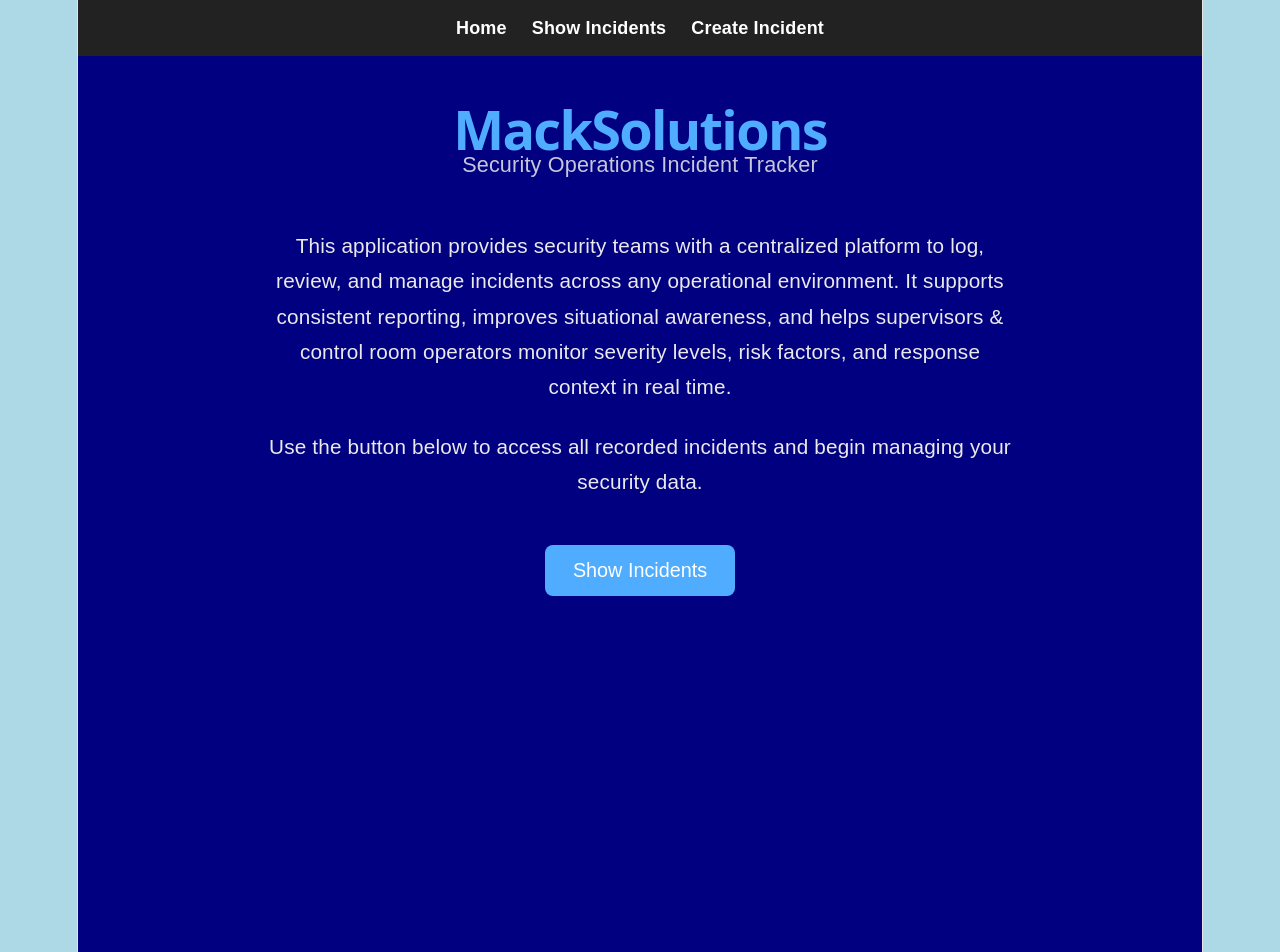
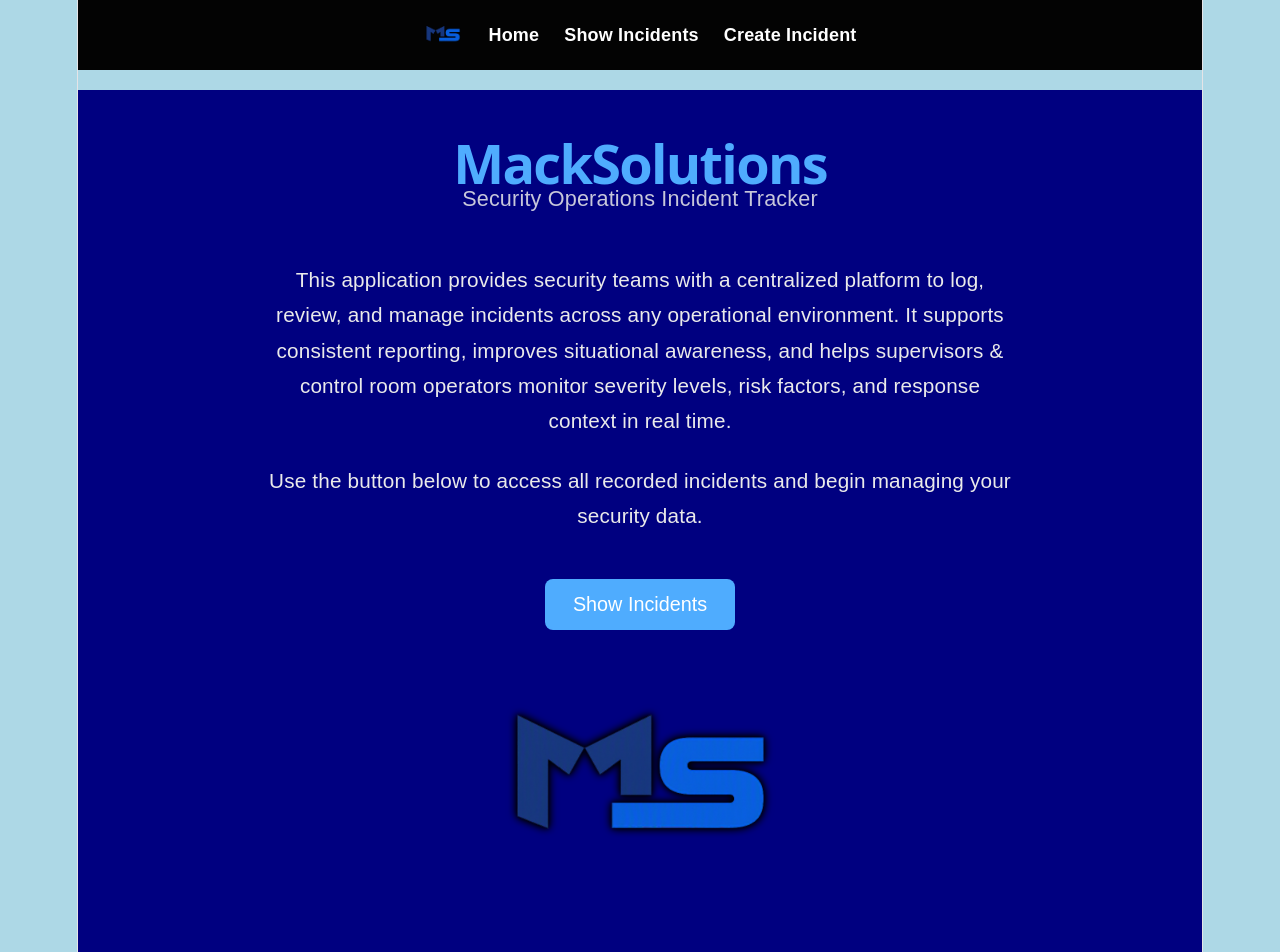
Before and after one commit to kevmack7323-tech/Capstone-Project-2026, a React (Vite) app in the folder frontend/: page / in a window 1280 px wide. Shown: the top 952 px of the page. Built offline with nearby package versions, Linux system fonts and the light colour scheme.

Commit message:
added logo to navbar and home

```diff
--- a/frontend/src/App.css
+++ b/frontend/src/App.css
@@ -7,7 +7,8 @@
   color: #333;
 }
 
-h1, h2 {
+h1,
+h2 {
   margin: 0 0 10px;
 }
 
@@ -28,8 +29,9 @@
   padding: 20px;
   margin: 15px 0;
   border-radius: 8px;
-  box-shadow: 0 2px 5px rgba(0,0,0,0.3);
+  box-shadow: 0 2px 5px rgba(0, 0, 0, 0.3);
 }
+
 .incident-card h2 {
   color: #4facfe;
 }
@@ -43,10 +45,21 @@
   font-weight: bold;
 }
 
-.badge-low { background: #4caf50; }
-.badge-medium { background: #ff9800; }
-.badge-high { background: #f44336; }
-.badge-critical { background: #b71c1c; }
+.badge-low {
+  background: #4caf50;
+}
+
+.badge-medium {
+  background: #ff9800;
+}
+
+.badge-high {
+  background: #f44336;
+}
+
+.badge-critical {
+  background: #b71c1c;
+}
 
 .badge-unknown {
   background: #9e9e9e;
@@ -87,7 +100,8 @@
   background: white;
   padding: 25px;
   border-radius: 8px;
-  box-shadow: 0 2px 5px rgba(0,0,0,0.1);
+  box-shadow: 0 2px 5px rgba(0, 0, 0, 0.1);
+  margin-top: 20px
 }
 
 form label {
@@ -170,3 +184,10 @@
 .home-button:hover {
   background: #00c6ff;
 }
+
+/* logo styles */
+.brand-logo {
+  width: 300px;
+  height: auto;
+  filter: drop-shadow(0 0 4px hsl(0, 0%, 0%)) drop-shadow(0 0 2px #000000);
+}
--- a/frontend/src/components/Navbar.jsx
+++ b/frontend/src/components/Navbar.jsx
@@ -1,6 +1,10 @@
+import logo from "../assets/logo.png";
+
 export default function Navbar() {
   return (
     <nav style={styles.nav}>
+    <img src={logo} alt="MackSolutions Logo" className="navbrand-logo" style={styles.logo}/>
+
       <a style={styles.link} href="/">Home</a>
       <a style={styles.link} href="/incidents">Show Incidents</a>
       <a style={styles.link} href="/create">Create Incident</a>
@@ -10,16 +14,23 @@
 
 const styles = {
   nav: {
-    background: "#222",
+    background: "#030303",
     padding: "15px 25px",
     display: "flex",
     gap: "25px",
-    justifyContent: "center"
+    justifyContent: "center",
+    alignItems: "center",
+    marginBottom: "20px"
   },
   link: {
     color: "white",
     textDecoration: "none",
     fontSize: "18px",
     fontWeight: "bold",
-  }
+  },
+    logo: {
+    height: "40px",
+    width: "auto",
+    display: "block"
+  },
 };
--- a/frontend/src/pages/Home.jsx
+++ b/frontend/src/pages/Home.jsx
@@ -1,3 +1,5 @@
+import logo from "../assets/logo.png";
+
 export default function Home() {
   return (
       <div className="home-container">
@@ -27,6 +29,7 @@
           Show Incidents
         </button>
       </section>
+      <img src={logo} alt="MackSolutions Logo" className="brand-logo" />
       </div>
   );
 }
```
Also changed, not shown: frontend/src/assets/Logo.png (added).
